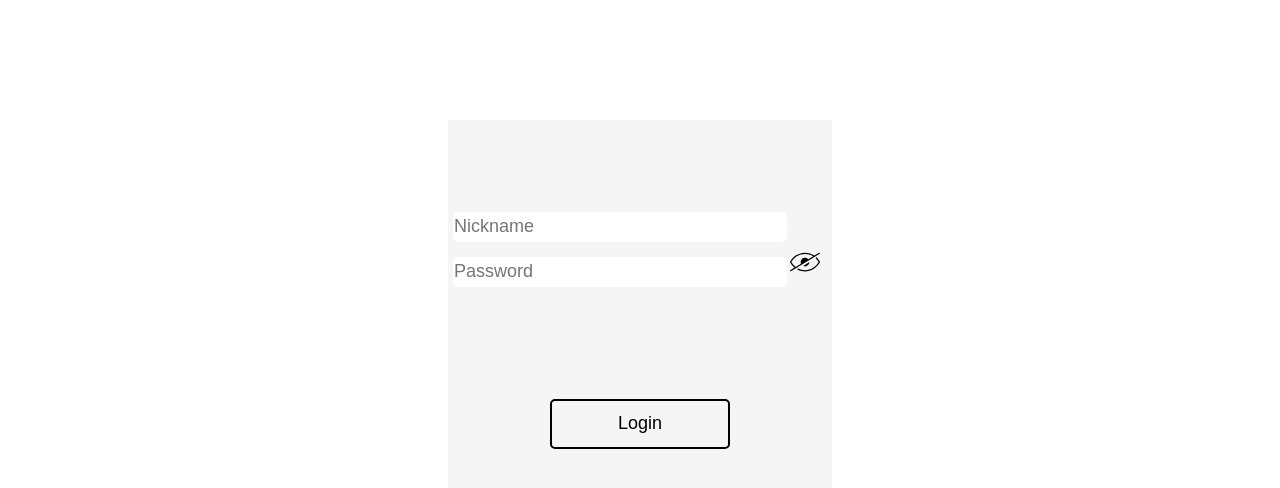
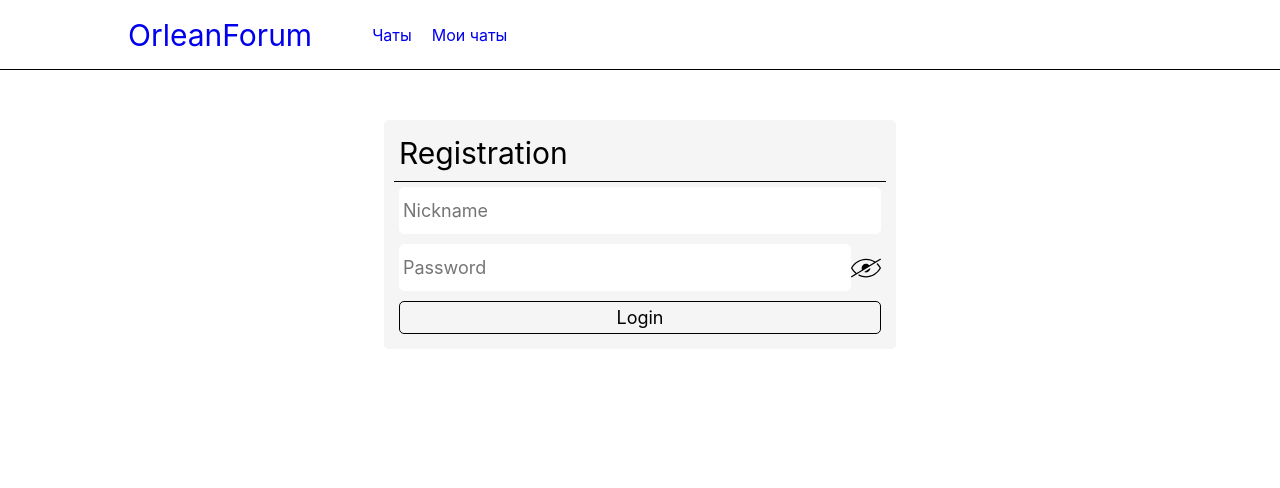
Before and after one commit to DanilErem/Forum, a React (Create React App) app in the folder frontend/: page / in a window 1280 px wide. Shown: the top 488 px of the page. Built offline with nearby package versions, Linux system fonts and the light colour scheme.

Commit message:
Some updates

```diff
--- a/frontend/src/App.css
+++ b/frontend/src/App.css
@@ -1,4 +1,5 @@
-.App {
-  width: 100vw;
-  height: 100vh;
+.app {
+  width: 40%;
+  margin: 0 auto;
+  margin-top: 50px;
 }
--- a/frontend/src/App.js
+++ b/frontend/src/App.js
@@ -8,8 +8,9 @@ import Navbar from "./Component/Navbar/Navbar";
 import ChatContainer from "./Component/Chats/Chat/ChatContainer";
 function App() {
     return (
-        <BrowserRouter location={""} navigator={""} history={""}>
-            <div className="App">
+        <>
+        <Navbar />
+        <div className="app">
             <Routes>
                 <Route  path={"/"} element={<Regestration dispatch={store.dispatch} state={store.getState().registrationPage}/>}/>
                 <Route path={"/chats"} >
@@ -18,7 +19,7 @@ function App() {
                 </Route>
             </Routes>
         </div>
-        </BrowserRouter>
+        </>
     );
 }
 
--- a/frontend/src/Component/Navbar/Navbar.css
+++ b/frontend/src/Component/Navbar/Navbar.css
@@ -1,35 +1,22 @@
-.navbar-container{
+header {
     width: 100%;
-    height: 60px;
-    background-color: white;
-    border-style: solid;
-    border-width: 0 0 3px 0;
+    height: 70px;
+    border-bottom: 1px solid black;
+}
 
-    -webkit-box-shadow: 0px 5px 7px -2px rgba(34, 60, 80, 0.6);
-    -moz-box-shadow: 0px 5px 7px -2px rgba(34, 60, 80, 0.6);
-    box-shadow: 0px 5px 7px -2px rgba(34, 60, 80, 0.6);
+header nav {
+    width: 80%;
+    height: 100%;
+    margin: 0 auto;
     display: flex;
-    flex-direction: row;
+    align-items: center;
 }
-.navbar-element {
-    width: 150px;
-    height: 100%;
-    margin-right: 10px;
-    text-align: center;
+
+header .logo {
+    font-size: 30px;
+    margin-right: 50px;
 }
-.navbar-element-text {
-    margin-top: 0;
-    width: 100%;
-    height: 100%;
-    font-size : 20px;
-    text-align: center;
-    position: relative;
-    top: 50%;
-    transform: translateY(-50%);
-    -webkit-transition: background-color 0.25s;
-    color : black;
 
+header nav .nav-links .nav-link {
+    margin: 0 10px;
 }
-.navbar-element:hover{
-    background-color: #f5f5f5;
-}
--- a/frontend/src/Component/Navbar/Navbar.js
+++ b/frontend/src/Component/Navbar/Navbar.js
@@ -8,14 +8,15 @@ class Navbar extends React.Component{
 
     render() {
         return (
-            <div className={"navbar-container"}>
-                <div className={"navbar-element"}>
-                    <Link to={"/chats"} className={"navbar-element-text"}>Чаты</Link>
-                </div>
-                <div className={"navbar-element"}>
-                    <Link to={"/my-chats"} className={"navbar-element-text"}>Мои чаты</Link>
-                </div>
-            </div>
+            <header>
+                <nav>
+                    <Link className="logo" to={"/"}>OrleanForum</Link>
+                    <div className="nav-links">
+                        <Link to={"/chats"} className={"nav-link"}>Чаты</Link>
+                        <Link to={"/my-chats"} className={"nav-link"}>Мои чаты</Link>
+                    </div>
+                </nav>
+            </header>
         );
     }
 }
--- a/frontend/src/Component/Regestration/Regestration.css
+++ b/frontend/src/Component/Regestration/Regestration.css
@@ -1,71 +1,20 @@
-.regestrarion-container{
-    position: absolute;
-    /* позицианирование в таких случаия не используется  */
-    top : 50%;     /* Это тоже  */
-    left : 50%;     /* Это тоже  */
-
-    width: 30%;
-    height: 70%;
-
-    transform: translate(-50%, -50%);    /* Это темболие  */
-
-    background-color: #f5f5f5;
-
-    display: flex;
-    flex-direction: column;
-
-}
-.regestration-input{
-    position: relative; /* Тут тоже самое  */
-    left: 5px;
-    width: calc(100% - 50px);
-    margin-top: 15px;
-    height: 30px;
-    border-style: solid;
-    border-width: 1px;
-    border-radius: 5px;
-    font-size: 18px;
-    box-sizing: border-box;
-    padding: 12px 0;
-    border-color: white  white  white white;
-    outline: none;
-    -webkit-transition: box-shadow 0.25s;
-    background-color: white;
-
-}
-.regestration-input:focus{
-    -webkit-box-shadow: 0px 9px 5px -7px rgba(34, 60, 80, 0.6);
-    -moz-box-shadow: 0px 9px 5px -7px rgba(34, 60, 80, 0.6);
-    box-shadow: 0px 9px 5px -7px rgba(34, 60, 80, 0.6);
-}
-.regestration-input[type="text"]{
-    outline: none;
-}
-.inputs-container{
-    margin-top : 20%;
+.main.registration > input {
+    margin-bottom: 10px;
 }
 
-.login {
-    position: relative; /* И тут  */
-    left : 50%;
-    top : 80%;
-    transform: translateX(-50%); /* Тут особенно  */
-    width: 180px;
-    height: 50px;
-    font-size: 18px;
-    background-color: #f5f5f5;
-    border-radius: 5px;
-    border-style: solid;
-    border-width: 2px;
-    -webkit-transition: background-color 0.25s;
+.main.registration > .password-input {
+    display: flex;
+    flex-direction: row;
+    margin-bottom: 10px;
+    align-items: center;
 }
-.login:hover{
-    background-color: white;
+
+.main.registration > .password-input img.visible-password {
+    display: block;
 }
-.visible-password{
-    margin-left: 8px;
-}
-.visible-password img{
+
+
+img.visible-password {
     width: 30px;
     height: 30px;
 }
--- a/frontend/src/Component/Regestration/Regestration.js
+++ b/frontend/src/Component/Regestration/Regestration.js
@@ -27,13 +27,18 @@ class Regestration extends React.Component {
     render() {
         debugger;
         return (
-            <div className={"regestrarion-container"}>
-                <form className={"inputs-container"}>
-                    <input name={"nickname"}  ref={this.nickNameInput} onChange={this.onNickNameChange.bind(this)} value={this.props.state.nicknameInputText} className={"regestration-input"} placeholder={"Nickname"}/>
-                    <input name={"password"} ref={this.passwordInput} onChange={this.onPasswordChange.bind(this)} value={this.props.state.passwordInputText} type={this.props.state.inputAttitude} className={"regestration-input"} placeholder={"Password"} />
-                    <label className={"visible-password"} onClick={this.changeVisible.bind(this)} htmlFor={"password"}><img src={this.props.state.passwordHideSrc} alt={""}/></label>
-                    <input className={"login"} type={"submit"} value={"Login"}/>
-                </form>
+            <div className={"section"}>
+                <div className="title">
+                    Registration
+                </div>
+                <div className="main registration">
+                    <input name={"nickname"}  ref={this.nickNameInput} onChange={this.onNickNameChange.bind(this)} value={this.props.state.nicknameInputText} placeholder={"Nickname"}/>
+                    <div className="password-input">
+                        <input name={"password"} ref={this.passwordInput} onChange={this.onPasswordChange.bind(this)} value={this.props.state.passwordInputText} type={this.props.state.inputAttitude} placeholder={"Password"} />
+                        <img className={"visible-password"} onClick={this.changeVisible.bind(this)} src={this.props.state.passwordHideSrc} alt={""}/>
+                    </div>
+                    <button>Login</button>
+                </div>
             </div>
         );
     }
--- a/frontend/src/index.css
+++ b/frontend/src/index.css
@@ -1,13 +1,63 @@
-body {
+* {
   margin: 0;
+  padding: 0;
+  list-style: none;
+  text-decoration: none;
   font-family: -apple-system, BlinkMacSystemFont, 'Segoe UI', 'Roboto', 'Oxygen',
     'Ubuntu', 'Cantarell', 'Fira Sans', 'Droid Sans', 'Helvetica Neue',
     sans-serif;
   -webkit-font-smoothing: antialiased;
   -moz-osx-font-smoothing: grayscale;
+  box-sizing: border-box;
+  outline: none;
 }
 
-code {
-  font-family: source-code-pro, Menlo, Monaco, Consolas, 'Courier New',
-    monospace;
+button {
+  width: 100%;
+  font-size: 18px;
+  border: black solid 1px;
+  background-color: #f5f5f5;
+  border-radius: 5px;
+  transition: all 0.25s linear;
+  padding: 5px 10px;
 }
+
+button:hover {
+  background-color: white;
+}
+
+button:active {
+  box-shadow: 0 0 3px black inset;
+}
+
+input {
+  width: 100%;
+  border: 1px solid white;
+  border-radius: 5px;
+  font-size: 18px;
+  padding: 12px 3px;
+  transition: all 0.25s linear;
+  background-color: white;
+}
+
+input:focus {
+  -webkit-box-shadow: 0px 9px 5px -7px rgba(34, 60, 80, 0.6);
+  -moz-box-shadow: 0px 9px 5px -7px rgba(34, 60, 80, 0.6);
+    box-shadow: 0px 9px 5px -7px rgba(34, 60, 80, 0.6);
+}
+
+.section {
+  background-color: #f5f5f5;
+  border-radius: 5px;
+  padding: 10px;
+}
+
+.section .title {
+  font-size: 30px;
+  padding: 5px;
+  padding-bottom: 10px;
+  border-bottom: 1px solid black;
+}
+.section .main {
+  padding: 5px;
+}
--- a/frontend/src/index.js
+++ b/frontend/src/index.js
@@ -2,13 +2,15 @@ import React from 'react';
 import ReactDOM from 'react-dom';
 import './index.css';
 import App from './App';
-import reportWebVitals from './reportWebVitals';
 import store from "./store/store";
+import { BrowserRouter } from 'react-router-dom';
 
 function rerender(){
     ReactDOM.render(
         <React.StrictMode>
-            <App />
+            <BrowserRouter>
+                <App />
+            </BrowserRouter>
         </React.StrictMode>,
         document.getElementById('root')
     );
@@ -18,4 +20,3 @@ store.subscribe(rerender);
 // If you want to start measuring performance in your app, pass a function
 // to log results (for example: reportWebVitals(console.log))
 // or send to an analytics endpoint. Learn more: https://bit.ly/CRA-vitals
-reportWebVitals();
--- a/frontend/src/reportWebVitals.js
+++ /dev/null
@@ -1,13 +0,0 @@
-const reportWebVitals = onPerfEntry => {
-  if (onPerfEntry && onPerfEntry instanceof Function) {
-    import('web-vitals').then(({ getCLS, getFID, getFCP, getLCP, getTTFB }) => {
-      getCLS(onPerfEntry);
-      getFID(onPerfEntry);
-      getFCP(onPerfEntry);
-      getLCP(onPerfEntry);
-      getTTFB(onPerfEntry);
-    });
-  }
-};
-
-export default reportWebVitals;
```
Also changed, not shown: frontend/src/setupTests.js (deleted, +0 -5 lines), 2 other files (tests, documents, lock files or other folders). Lines whose indentation alone changed are shown as unchanged.
